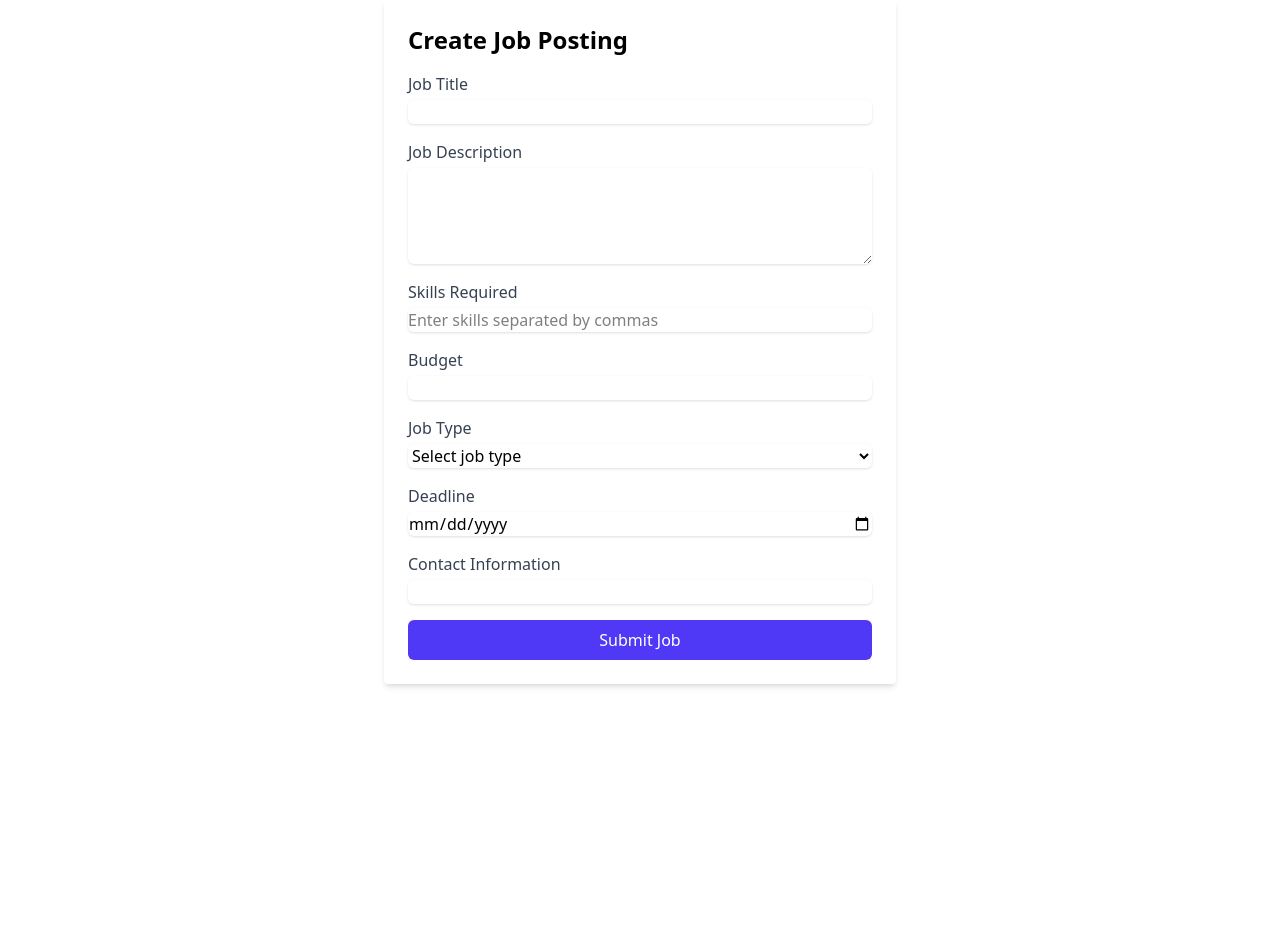
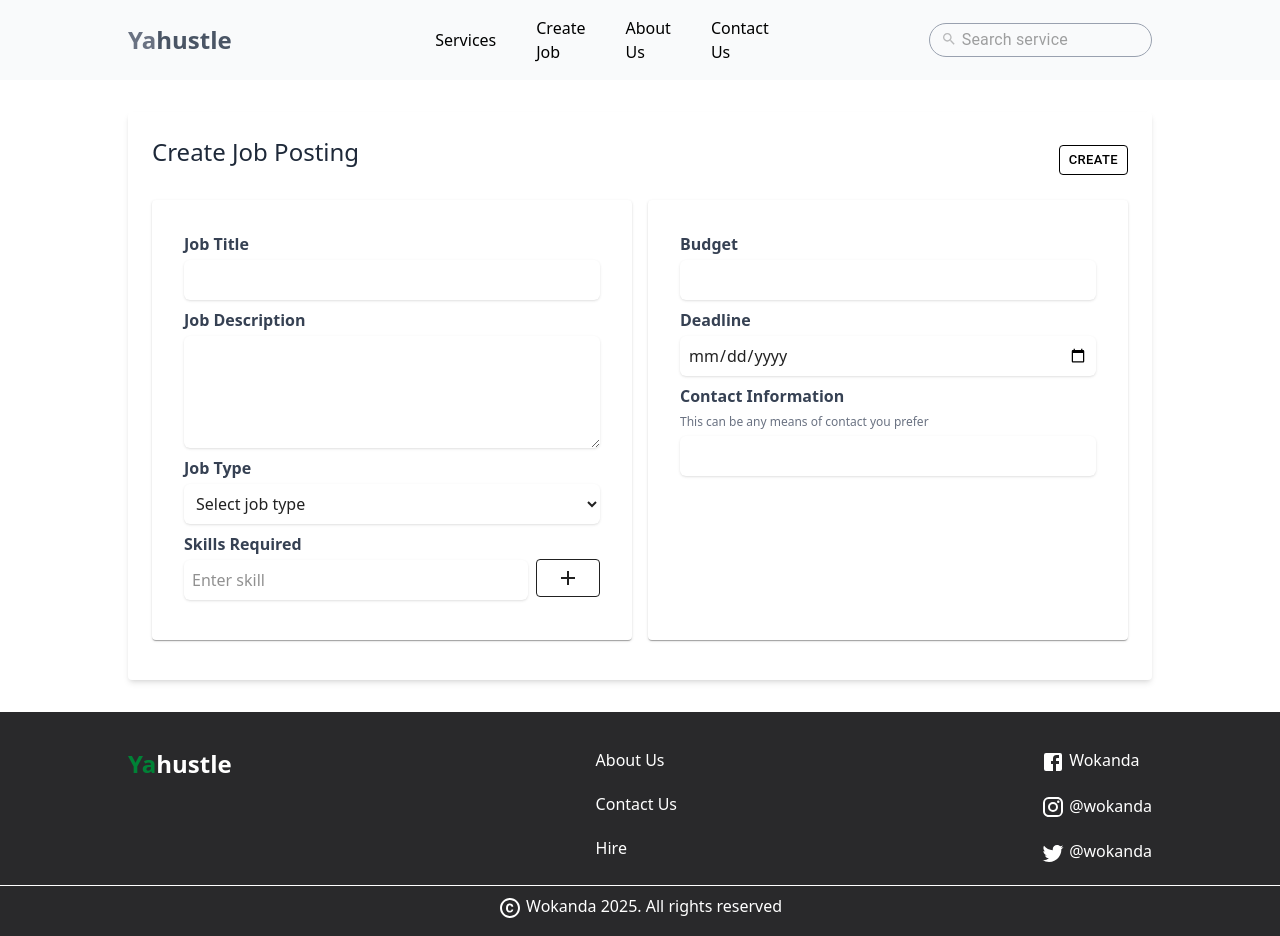
Before and after one commit to Beri28/team-alpha-dev-war-frontend, a React (Vite) app: page /createjob in a window 1280 px wide. Before the commit the page ends 800 px from the top, so only its background shows below. Built offline with nearby package versions, Linux system fonts and the light colour scheme.

Commit message:
minor adjustments in create job component

```diff
--- a/src/App.jsx
+++ b/src/App.jsx
@@ -11,6 +11,7 @@ import EmployerPage from "./Pages/employers/Employers";
 
 import Service from "./Pages/servicedetails/Service";
 import FreelancersShowcase from "./pages/Gigs/Gigs";
+import FreelancerDetail from "./components/gig/GigDetail";
 function App() {
   const {currentUser}=useAuth()
   return (
@@ -19,7 +20,7 @@ function App() {
         <Routes>
             <Route path='/' element={<Home />} />
             <Route path='/gigs' element={<FreelancersShowcase />} />
-            <Route path='/gigDetail' element={<FreelancersShowcase />} />
+            <Route path='/gigDetail' element={<FreelancerDetail />} />
             <Route exact path="/employer" element={<EmployerPage />} />
             <Route exact path="/servicedetails" element={<Service />} />
             <Route exact path="/viewfreelancers" element={<JobSeeker />} />
--- a/src/Pages/job/job_creation_form/JobCreationForm.jsx
+++ b/src/Pages/job/job_creation_form/JobCreationForm.jsx
@@ -1,8 +1,13 @@
 import React, { useState } from 'react';
+import Navbar from '../../../Components/navbar/Navbar';
+import Footer from '../../../Components/footer/Footer';
+import { Box, Button, Chip, Paper } from '@mui/material';
+import { Add } from '@mui/icons-material';
 
 const JobCreationForm = () => {
     const [jobTitle, setJobTitle] = useState('');
     const [jobDescription, setJobDescription] = useState('');
+    const [skill, setSkill] = useState('');
     const [skills, setSkills] = useState([]);
     const [budget, setBudget] = useState('');
     const [jobType, setJobType] = useState('');
@@ -24,59 +29,42 @@ const JobCreationForm = () => {
     };
 
     return (
-        <form onSubmit={handleSubmit} className="max-w-lg mx-auto p-6 bg-white rounded shadow-md">
-            <h2 className="text-2xl font-bold mb-4">Create Job Posting</h2>
-
-            <div className="mb-4">
-                <label className="block text-gray-700">Job Title</label>
+        <>
+        <Navbar />
+        <div className='max-w-[80%] mx-auto'>
+            <form onSubmit={handleSubmit} className=" p-6 my-8 bg-white rounded shadow-md">
+                <Box sx={{width:'100%',display:'flex',justifyContent:'space-between',alignItems:'center',mb:2}}>
+                    <h2 className="text-2xl font-medium mb-4 text-gray-800">Create Job Posting</h2>
+                    <Button variant='outlined' size='small' color='inherit'>Create</Button>
+                </Box>
+                <Box sx={{width:'100%',display:{sm:'flex',xs:'block'},columnGap:{sm:'1em',xs:'0em'},mb:2}}>
+                    <Paper sx={{p:4,width:'100%'}}>
+                        <div className="mb-2">
+                            <label className="block text-gray-700 font-semibold">Job Title</label>
                             <input
                                 type="text"
                                 value={jobTitle}
                                 onChange={(e) => setJobTitle(e.target.value)}
-                    className="mt-1 block w-full border-gray-300 rounded-md shadow-sm focus:ring focus:ring-indigo-500"
+                                className="mt-1 block w-full border-gray-300 rounded-md shadow-sm focus:ring focus:ring-indigo-500 p-2"
                                 required
                             />
                         </div>
-
-            <div className="mb-4">
-                <label className="block text-gray-700">Job Description</label>
+                        <div className="mb-2">
+                            <label className="block text-gray-700 font-semibold">Job Description</label>
                             <textarea
                                 value={jobDescription}
                                 onChange={(e) => setJobDescription(e.target.value)}
-                    className="mt-1 block w-full border-gray-300 rounded-md shadow-sm focus:ring focus:ring-indigo-500"
+                                className="mt-1 block w-full border-gray-300 rounded-md shadow-sm focus:ring focus:ring-indigo-500 p-2"
                                 rows="4"
                                 required
                             />
                         </div>
-
-            <div className="mb-4">
-                <label className="block text-gray-700">Skills Required</label>
-                <input
-                    type="text"
-                    value={skills}
-                    onChange={(e) => setSkills(e.target.value.split(','))}
-                    placeholder="Enter skills separated by commas"
-                    className="mt-1 block w-full border-gray-300 rounded-md shadow-sm focus:ring focus:ring-indigo-500"
-                />
-            </div>
-
-            <div className="mb-4">
-                <label className="block text-gray-700">Budget</label>
-                <input
-                    type="number"
-                    value={budget}
-                    onChange={(e) => setBudget(e.target.value)}
-                    className="mt-1 block w-full border-gray-300 rounded-md shadow-sm focus:ring focus:ring-indigo-500"
-                    required
-                />
-            </div>
-
-            <div className="mb-4">
-                <label className="block text-gray-700">Job Type</label>
+                        <div className="mb-2">
+                            <label className="block text-gray-700 font-semibold">Job Type</label>
                             <select
                                 value={jobType}
                                 onChange={(e) => setJobType(e.target.value)}
-                    className="mt-1 block w-full border-gray-300 rounded-md shadow-sm focus:ring focus:ring-indigo-500"
+                                className="mt-1 block w-full border-gray-300 rounded-md shadow-sm focus:ring focus:ring-indigo-500 p-2"
                                 required
                             >
                                 <option value="">Select job type</option>
@@ -85,34 +73,67 @@ const JobCreationForm = () => {
                                 <option value="freelance">Freelance</option>
                             </select>
                         </div>
+                        <div className="mb-2">
+                            <label className="block text-gray-700 font-semibold">Skills Required</label>
+                            <div className='flex justify-between items-center gap-x-2 mb-2'>
+                                <input
+                                    type="text"
+                                    value={skill}
+                                    onChange={(e) => setSkill(e.target.value)}
+                                    placeholder="Enter skill"
+                                    className="mt-1 block border-gray-300 w-full rounded-md shadow-sm focus:ring focus:ring-indigo-500 p-2"
+                                />
+                                <Button variant='outlined' size='small' color='inherit' sx={{py:'6px'}} onClick={()=>{
+                                    if(skill.length<1) return
+                                    setSkills([...skills,skill])
+                                    setSkill('')}}
+                                >
+                                    <Add />
+                                </Button>
+                            </div>
+                            {skills.map((skill,index)=>(
+                                <Chip label={skill} key={index} variant='outlined' color='default' onDelete={()=>setSkills([...skills.filter((oSkill)=>oSkill!==skill)])} />
+                            ))
 
-            <div className="mb-4">
-                <label className="block text-gray-700">Deadline</label>
+                            }
+                        </div>
+                    </Paper>
+                    <Paper sx={{p:4,width:'100%'}}>
+                        <div className="mb-2">
+                            <label className="block text-gray-700 font-semibold">Budget</label>
+                            <input
+                                type="number"
+                                value={budget}
+                                onChange={(e) => setBudget(e.target.value)}
+                                className="mt-1 block w-full border-gray-300 rounded-md shadow-sm focus:ring focus:ring-indigo-500 p-2"
+                                required
+                            />
+                        </div>
+                        <div className="mb-2">
+                            <label className="block text-gray-700 font-semibold">Deadline</label>
                             <input
                                 type="date"
                                 value={deadline}
                                 onChange={(e) => setDeadline(e.target.value)}
-                    className="mt-1 block w-full border-gray-300 rounded-md shadow-sm focus:ring focus:ring-indigo-500"
+                                className="mt-1 block w-full border-gray-300 rounded-md shadow-sm focus:ring focus:ring-indigo-500 p-2"
                             />
                         </div>
-
-            <div className="mb-4">
-                <label className="block text-gray-700">Contact Information</label>
+                        <div className="mb-2">
+                            <label className="block text-gray-700 font-semibold">Contact Information</label>
+                            <span className='text-xs text-gray-500'>This can be any means of contact you prefer</span>
                             <input
                                 type="text"
                                 value={contactInfo}
                                 onChange={(e) => setContactInfo(e.target.value)}
-                    className="mt-1 block w-full border-gray-300 rounded-md shadow-sm focus:ring focus:ring-indigo-500"
+                                className="mt-1 block w-full border-gray-300 rounded-md shadow-sm focus:ring focus:ring-indigo-500 p-2"
                             />
                         </div>
-
-            <button
-                type="submit"
-                className="w-full bg-indigo-600 text-white py-2 rounded-md hover:bg-indigo-700"
-            >
-                Submit Job
-            </button>
+                    </Paper>
+                </Box>
             </form>
+        </div>
+        <Footer />
+        </>
     );
 };
 
--- a/src/components/navbar/Navbar.jsx
+++ b/src/components/navbar/Navbar.jsx
@@ -86,7 +86,7 @@ function Navbar() {
                 <div className='max-w-[70%] sm:flex hidden justify-between items-center gap-x-[10em]'>
                     <ul className='list-none flex items-center gap-x-10 links cursor-pointer'>
                         <li><Link to="/services">Services</Link></li>
-                        <li><Link to="/hire">Hire</Link></li>
+                        <li><Link to="/createjob">Create Job</Link></li>
                         <li><Link to="/about"> About Us</Link></li>
                         <li><Link to="/contact">Contact Us</Link></li>
                     </ul>
--- a/src/pages/home/components/how/How.jsx
+++ b/src/pages/home/components/how/How.jsx
@@ -22,7 +22,7 @@ const HowItWorksSection = () => {
   ];
 
   return (
-    <section className="py-16 bg-gray-100 ">
+    <section className="py-16 bg-gray-100 mt-12">
       <div className='max-w-[80%] mx-auto'>
         <div className="text-center mb-12">
           <Typography variant="h3" className="text-3xl md:text-4xl font-bold text-primary">
```
Also changed, not shown: 1 other file (tests, documents, lock files or other folders). Lines whose indentation alone changed are shown as unchanged.
